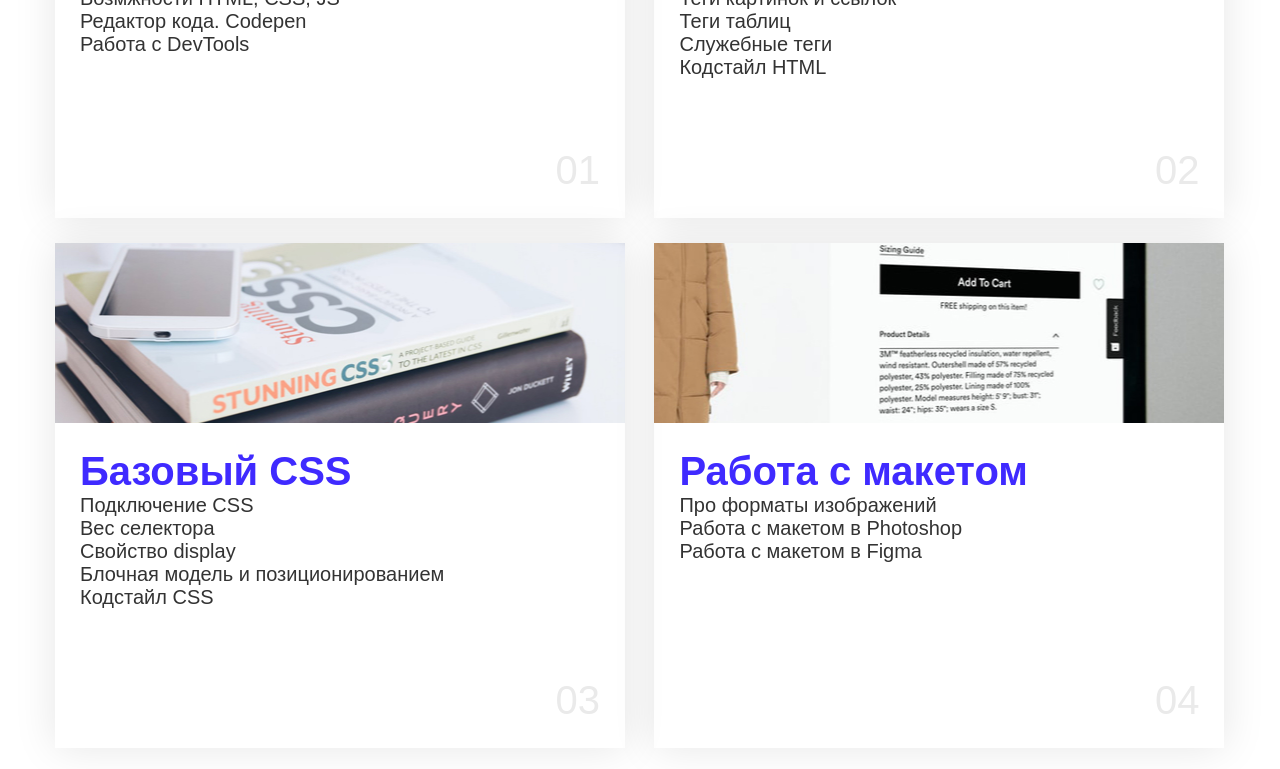
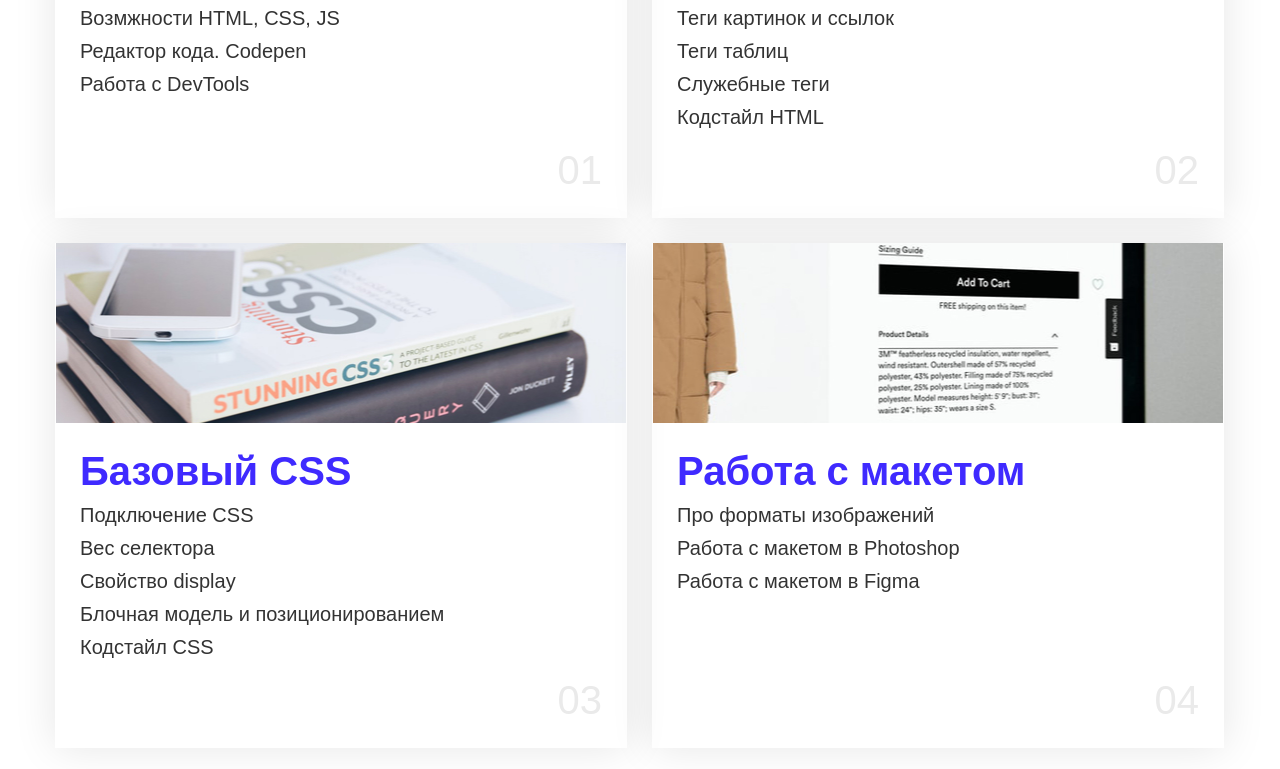
Before and after one commit to bvd1501/web, a plain HTML site: page 5/modules.html in a window 1280 px wide. Shown: the part 593-1362 px from the top of the page. Drawn offline with Linux system fonts and the light colour scheme.

Commit message:
module 5. check errors by boss

```diff
--- a/5/css/style.css
+++ b/5/css/style.css
@@ -225,7 +225,7 @@ body {
   padding: 0;
   margin-bottom: 25px;
   list-style-type: none;
-  /*font-size: 0;  */
+  font-size: 0;
 }
 
 .card_item {
@@ -236,11 +236,8 @@ body {
   position: relative;
   display: inline-block;
   box-sizing: border-box;
-
-  width: 570px;
+  width: 572px;
   height: 505px;
-
-
   box-shadow: 0px 0px 40px rgba(0, 0, 0, 0.1);
   font-size: 20px;
   background-position: top;
@@ -272,6 +269,7 @@ body {
 
 .list_title {
   margin: 0;
+  margin-bottom: 10px;
   padding: 0;
   font-style: normal;
   font-weight: 700;
@@ -283,7 +281,7 @@ body {
 .lessons {
   margin: 0;
   padding: 0;
-  height: 100%;
+  height: 219px;
   width: 100%;
   display: block;
   overflow: hidden;
@@ -293,6 +291,12 @@ body {
   list-style-type: none;
 
 }
+
+.lesson_item:not(:last-child) {
+  margin-bottom: 10px;
+}
+
+
 
 .num {
   margin: 0;
--- a/5/modules.html
+++ b/5/modules.html
@@ -18,51 +18,50 @@
         <p class="main">
             <a href="./index.html">На главную</a>
         </p>
-        <div class="header">
+        <h1 class="header">
             Модули курса Веб-верстка
-        </div>
+        </h1>
 
         <ul class="cards_list">
             <li class="card_item card1">
-
+                <h2 class="list_title">Введение</h2>
                 <ul class="lessons">
-                    <li class="list_title">Введение</li>
                     <li class="lesson_item">Как работают сайты. Веб-верстка</li>
                     <li class="lesson_item">Возмжности HTML, CSS, JS</li>
                     <li class="lesson_item">Редактор кода. Codepen</li>
                     <li class="lesson_item">Работа с DevTools</li>
-                    <li class="num">01</li>
                 </ul>
+                <p class="num">01</p>
 
             </li>
             <li class="card_item card2">
+                <h2 class="list_title">Базовый HTML</h2>
                 <ul class="lessons">
-                    <li class="list_title">Базовый HTML</li>
                     <li class="lesson_item">Базовые теги</li>
                     <li class="lesson_item">Теги картинок и ссылок</li>
                     <li class="lesson_item">Теги таблиц</li>
                     <li class="lesson_item">Служебные теги</li>
                     <li class="lesson_item">Кодстайл HTML</li>
-                    <li class="num">02</li>
                 </ul>
+                <p class="num">02</p>
             </li>
             <li class="card_item card3">
-                <p class="list_title">Базовый CSS</p>
+                <h2 class="list_title">Базовый CSS</h2>
                 <ul class="lessons">
-                    <li>Подключение CSS</li>
-                    <li>Вес селектора</li>
-                    <li>Свойство display</li>
-                    <li>Блочная модель и позиционированием</li>
-                    <li>Кодстайл CSS</li>
+                    <li class="lesson_item">Подключение CSS</li>
+                    <li class="lesson_item">Вес селектора</li>
+                    <li class="lesson_item">Свойство display</li>
+                    <li class="lesson_item">Блочная модель и позиционированием</li>
+                    <li class="lesson_item">Кодстайл CSS</li>
                 </ul>
                 <p class="num">03</p>
             </li>
             <li class="card_item card4">
-                <p class="list_title">Работа с макетом</p>
+                <h2 class="list_title">Работа с макетом</h2>
                 <ul class="lessons">
-                    <li>Про форматы изображений</li>
-                    <li>Работа с макетом в Photoshop</li>
-                    <li>Работа с макетом в Figma</li>
+                    <li class="lesson_item">Про форматы изображений</li>
+                    <li class="lesson_item">Работа с макетом в Photoshop</li>
+                    <li class="lesson_item">Работа с макетом в Figma</li>
                 </ul>
                 <p class="num">04</p>
             </li>
```
